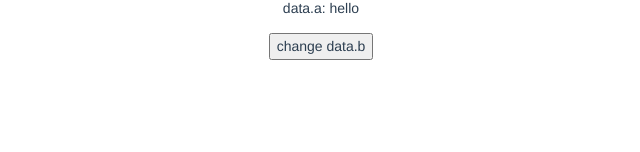
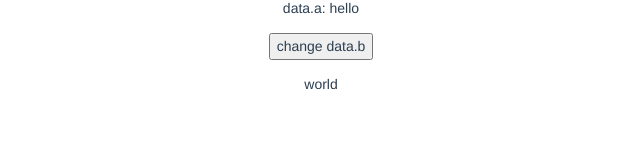
Before and after one commit to jay6697117/geektime-vue, a Vue app in the folder 演示DEMO源码/: page /#/1.4 in a window 1280 px wide. Shown: the part 148-300 px from the top of the page, without its empty margins (319-959 px from the left). Built offline with nearby package versions, Linux system fonts and the light colour scheme.

Commit message:
提交代码于: 2021-02-03 15:49:36

```diff
--- a/演示DEMO源码/src/views/1.4/index.vue
+++ b/演示DEMO源码/src/views/1.4/index.vue
@@ -6,6 +6,7 @@
       <button @click="handleListChange">change this.list</button>
     </p>
     <PropsAndData :name="name" :info="info" :list="list" />
+    <div>{{ name }}</div>
   </div>
 </template>
 <script>
```
Also changed, not shown: 演示DEMO源码/.eslintrc.json, 演示DEMO源码/package.json (indentation only), 2 other files (tests, documents, lock files or other folders).
